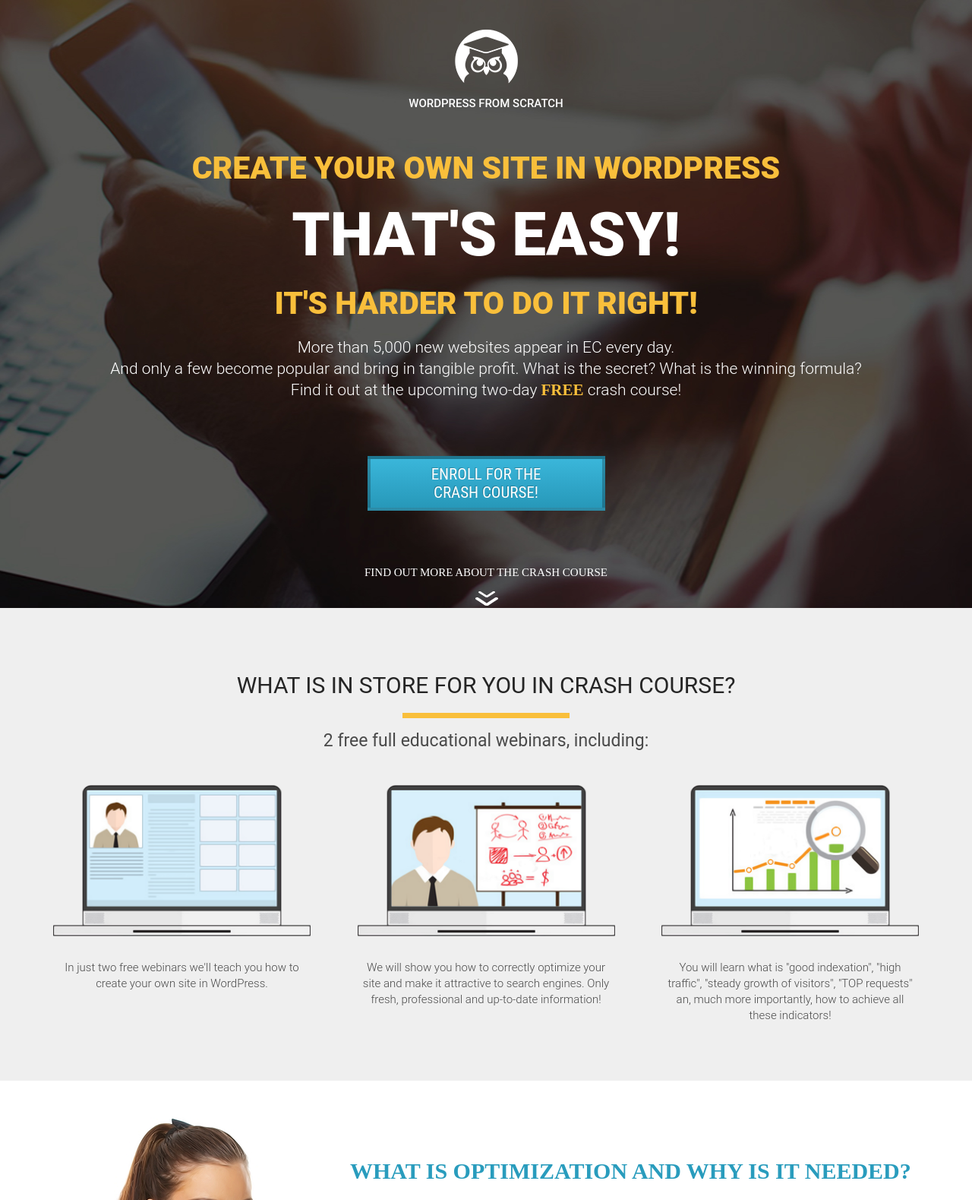
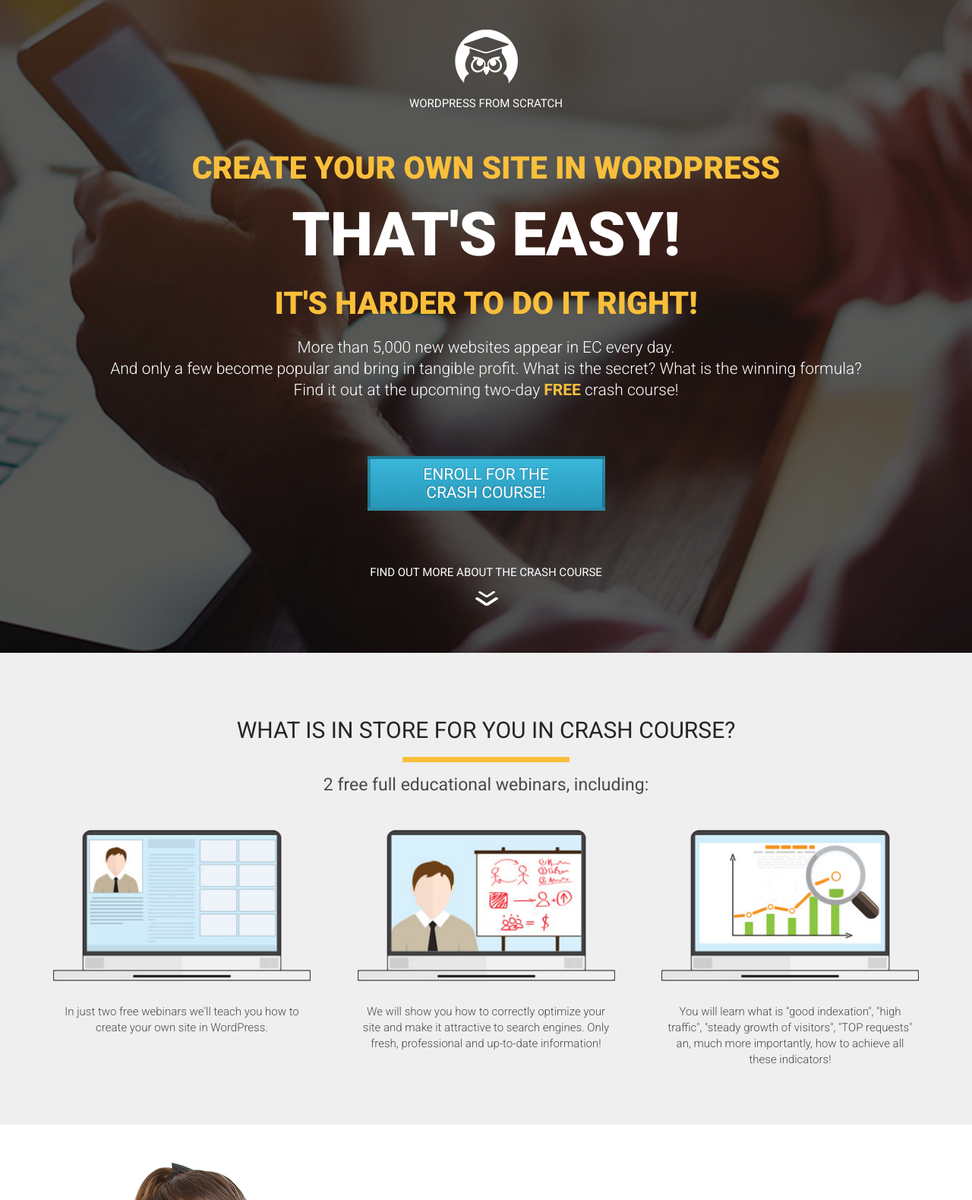
Before and after one commit to Evgeniy1970-ai/wordpress_crash_course, a plain HTML site: page index.html in a window 1280 px wide. Shown: the top 1579 px of the page at 76% size. Drawn offline with nearby package versions, Linux system fonts and the light colour scheme.

Commit message:
fonts added

```diff
--- a/css/style.css
+++ b/css/style.css
@@ -3,6 +3,10 @@
     box-sizing: border-box;
     margin: 0;
     padding: 0;
+}
+
+html {
+    font-family: 'Roboto', sans-serif;
 }
 
 .container {
@@ -12,7 +16,7 @@
 }
 
 .promo {
-    height: 800px;
+    min-height: 800px;
     background: url('../img/bg/main_bg.png') center center/cover no-repeat;
     padding: 39px 0 62px 0;
 }
@@ -38,7 +42,6 @@ h1 {
 }
 
 .title {
-    font-family: 'Roboto';
     font-weight: 900;
     font-size: 41px;
     line-height: 41px;
@@ -52,7 +55,6 @@ h2.title {
 }
 
 .simple .title_big {
-    font-family: 'Roboto';
     font-weight: 900;
     font-size: 80px;
     line-height: 80px;
@@ -65,7 +67,6 @@ h2.title {
 .promo .promo_text {
     padding: 0 13px;
     margin-top: 23px;
-    font-family: 'Roboto Light';
     font-weight: 300;
     font-size: 21px;
     line-height: 28px;
@@ -75,7 +76,6 @@ h2.title {
 
 .promo .promo_text span {
     color: #F9BF3B;
-    font-family: 'Roboto-Bold';
     font-weight: 700;
 }
 
@@ -88,7 +88,6 @@ h2.title {
     background-image: linear-gradient(to top, #2798B9 0%, #3AB6DA 100%);
     box-shadow: inset 0 0 0 rgba(0, 0, 0, 0.18);
     border: 4px solid rgba(0, 0, 0, 0.23);
-    font-family: 'Roboto Condensed';
     font-size: 21px;
     line-height: 24px;
     font-weight: 400;
@@ -104,7 +103,6 @@ h2.title {
 }
 
 .more .more_text {
-    font-family: 'Roboto-Thin';
     font-weight: 400;
     font-size: 15px;
     text-align: center;
@@ -125,7 +123,6 @@ h2.title {
 }
 
 .waiting .waiting_header, .finish .finish_header, .first .first_header {
-    font-family: 'Roboto';
     font-weight: 400;
     font-size: 30px;
     text-transform: uppercase;
@@ -147,7 +144,6 @@ h2.title {
 
 .waiting .waiting_subheader {
     margin-top: 17px;
-    font-family: 'Roboto';
     font-weight: 400;
     font-size: 23px;
     text-align: center;
@@ -171,7 +167,6 @@ h2.title {
 
 .waiting .waiting_wrapper .waiting_item .waiting_descr {
     margin-top: 26px;
-    font-family: 'Roboto';
     font-weight: 300;
     font-size: 15px;
     line-height: 21px;
@@ -185,7 +180,6 @@ h2.title {
 
 .optimization .optimization_header {
     margin-left: 391px;
-    font-family: 'Roboto-Black';
     font-weight: 900;
     font-size: 30px;
     text-transform: uppercase;
@@ -195,7 +189,6 @@ h2.title {
 .optimization .optimization_text {
     margin-top: 25px;
     margin-left: 391px;
-    font-family: 'Roboto Light';
     font-weight: 300;
     font-size: 17px;
     line-height: 27px;
@@ -203,7 +196,6 @@ h2.title {
 }
 
 .optimization .optimization_text span {
-    font-family: 'Roboto-Bold';
     font-weight: 700;
 }
 
@@ -244,7 +236,6 @@ h2.title {
 .finish .finish_wrapper .finish_item .finish_descr {
     margin-top: 25px;
     text-align: center;
-    font-family: 'Roboto';
     font-weight: 300;
     font-size: 17px;
     line-height: 20px;
@@ -264,7 +255,6 @@ h2.title {
 
 .present .present_text {
     margin-top: 45px;
-    font-family: 'Roboto';
     font-weight: 400;
     font-size: 30px;
     line-height: 43px;
@@ -281,7 +271,6 @@ h2.title {
     background-image: linear-gradient(to top, #2798B9 0%, #3AB6DA 100%);
     box-shadow: inset 0 0 0 rgba(0, 0, 0, 0.18);
     border: 4px solid rgba(0, 0, 0, 0.23);
-    font-family: 'Roboto Condensed';
     font-size: 21px;
     line-height: 24px;
     font-weight: 400;
@@ -309,7 +298,6 @@ h2.title {
 .first .first_subheader {
     margin-top: 30px;
     text-align: center;
-    font-family: 'Roboto-Black';
     font-weight: 900;
     font-size: 30px;
     text-transform: uppercase;
@@ -319,7 +307,6 @@ h2.title {
 .first .first_text {
     margin-top: 24px;
     text-align: center;
-    font-family: 'Roboto';
     font-weight: 400;
     font-size: 23px;
     line-height: 20px;
@@ -334,7 +321,6 @@ footer {
 footer .text_support {
     padding: 57px 0 69px 0;
     text-align: center;
-    font-family: 'Roboto';
     font-weight: 300;
     font-size: 15px;
     line-height: 21px;
--- a/index.html
+++ b/index.html
@@ -7,6 +7,7 @@
     <meta name="viewport" content="width=device-width, initial-scale=1.0">
     <title>WordPress From Scratch</title>
     <link rel="stylesheet" href="https://cdnjs.cloudflare.com/ajax/libs/normalize/8.0.1/normalize.min.css">
+    <link href="https://fonts.googleapis.com/css2?family=Roboto:wght@100;300;400;700;900&display=swap" rel="stylesheet">
     <link rel="stylesheet" href="css/style.css">
 </head>
 
```
